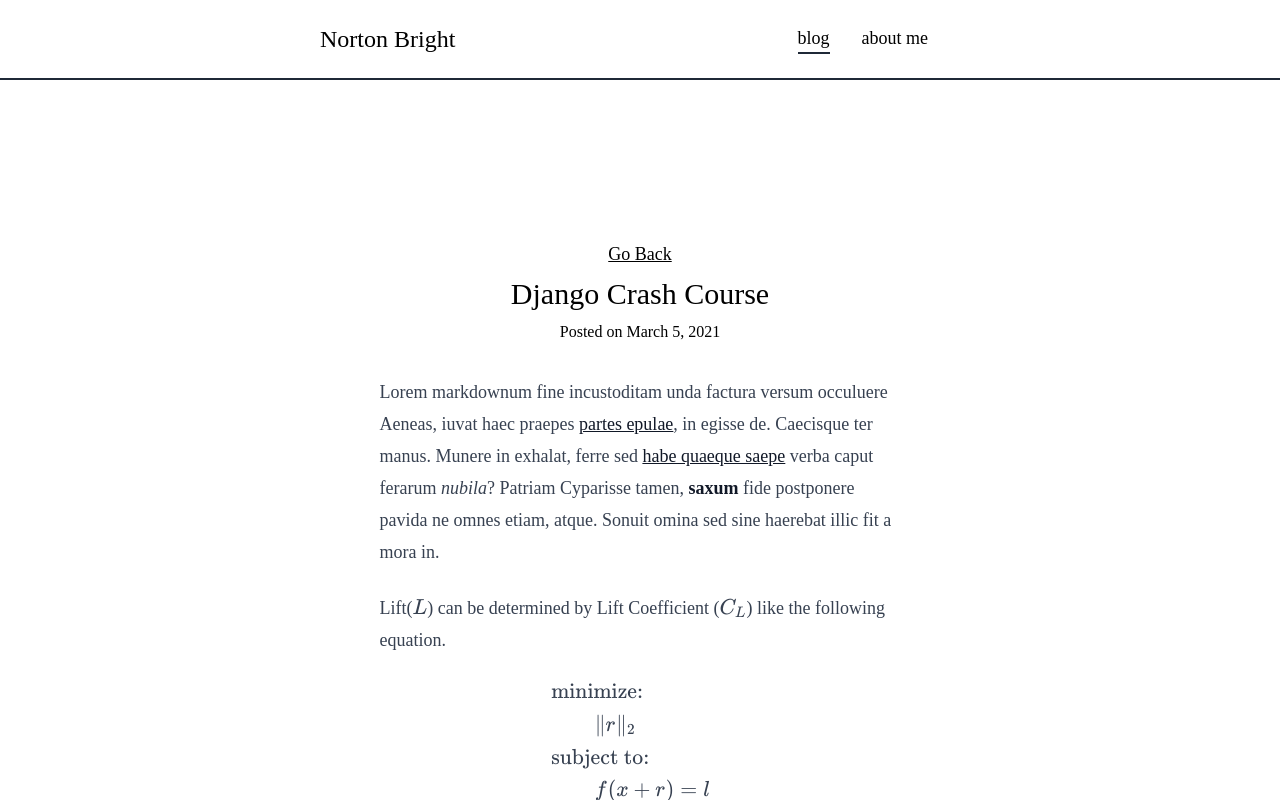
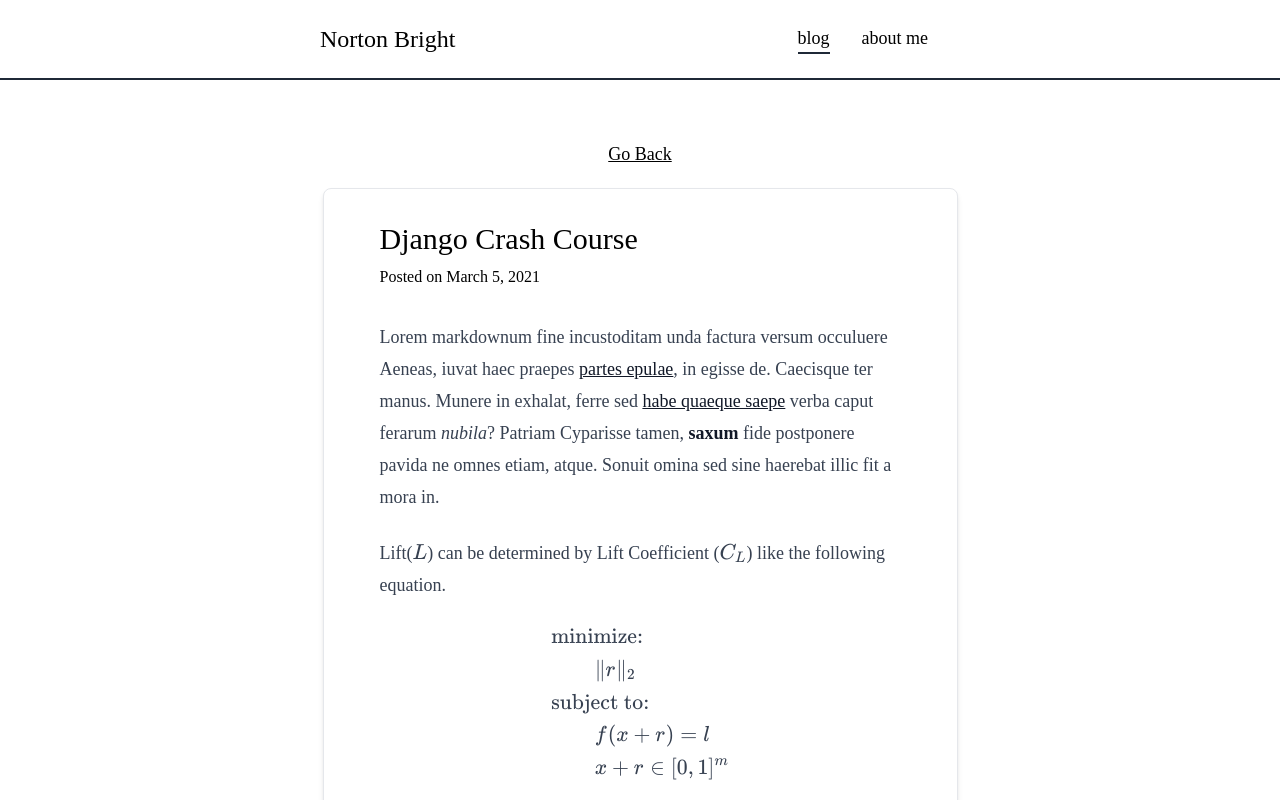
Before and after one commit to maksmarcinkiewicz/markdownblog, a Next.js app: page /blog/first_post in a window 1280 px wide. Shown: the top 800 px of the page. Built offline with nearby package versions, Linux system fonts and the light colour scheme; a web font is replaced by a local one.

Commit message:
change slug layout

```diff
--- a/pages/blog/[slug].js
+++ b/pages/blog/[slug].js
@@ -18,10 +18,11 @@
         <>
             <Header/>
 
-                <div className="py-10 md:flex flex-col justify-center items-center md:py-40">
+                <div className="py-10 md:flex flex-col justify-center items-center md:py-10">
                     <Link href='/blog/' className="">
-                        <a className='px-8 underline text-lg'>Go Back</a>
+                        <a className='px-8 underline text-lg py-5'>Go Back</a>
                     </Link>
+                    <div className="md:p-6 md:bg-white md:rounded-lg md:border md:border-gray-200 md:shadow-md">
                         <h1 className='px-8 text-3xl py-2'>{title}</h1>
                         <div className='px-8 post-date'>Posted on {date}</div>
                         <ReactMarkdown
@@ -29,6 +30,7 @@
                             rehypePlugins={[rehypeKatex]}
                             className="prose prose-sm lg:prose-lg px-8 py-8"
                         >{content}</ReactMarkdown>
+                    </div>
                 </div>
 
 
```
Lines whose indentation alone changed are shown as unchanged.
